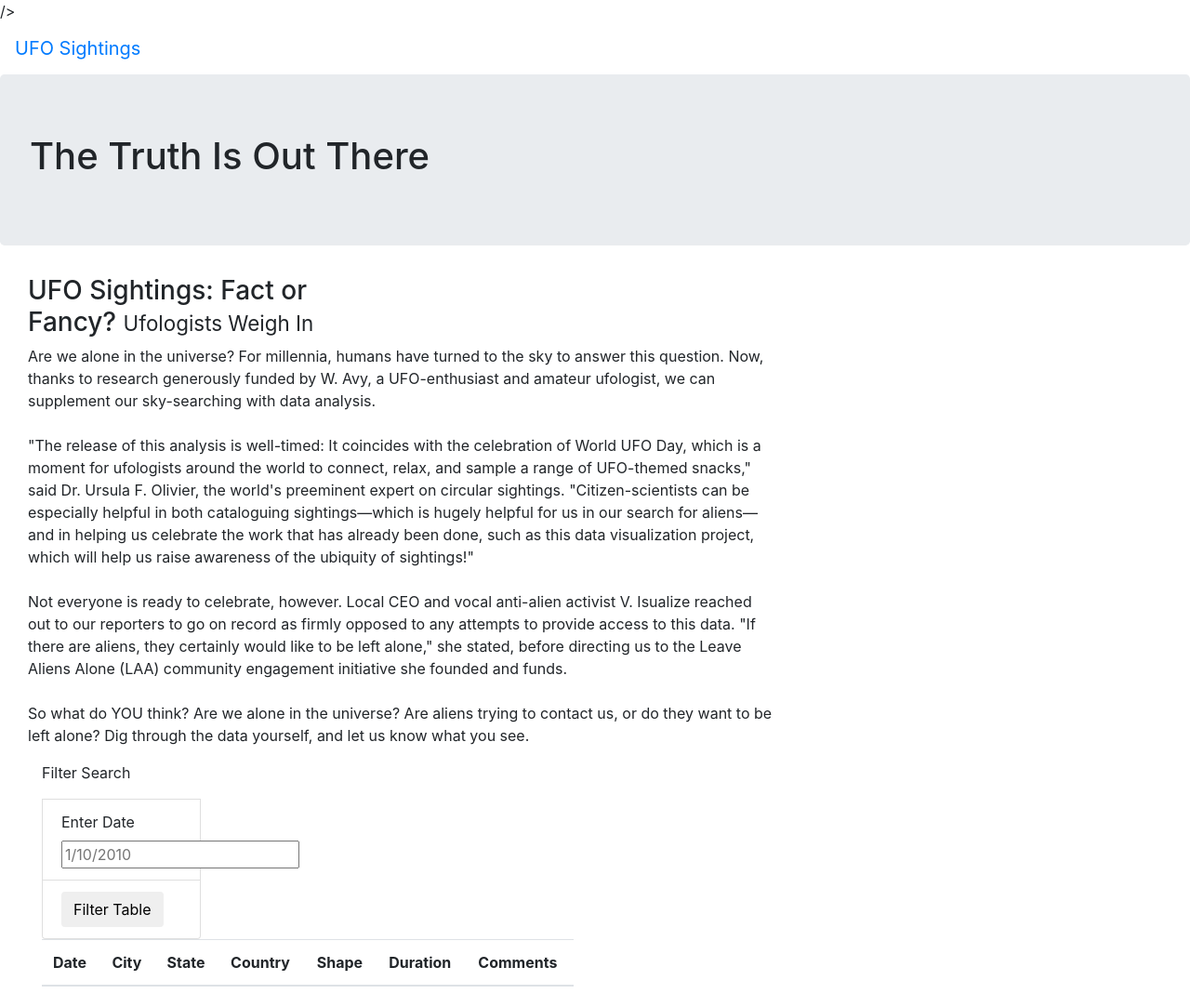
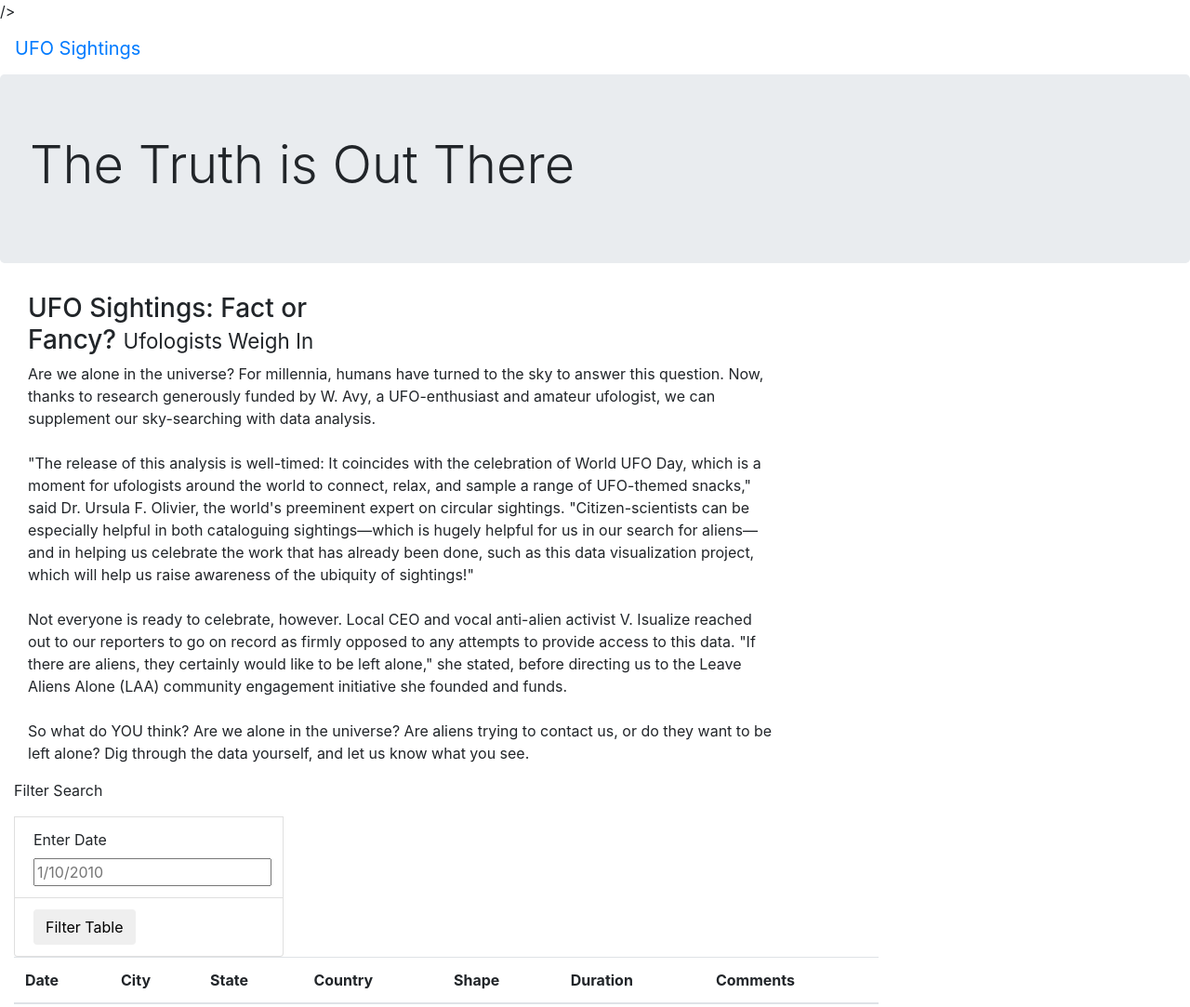
Before and after one commit to markrgeo/UFOs, a plain HTML site: page index.html in a window 1280 px wide. Shown: the whole page at 93% size. Drawn offline with nearby package versions, Linux system fonts and the light colour scheme.

Commit message:
Module work upload

```diff
--- a/index.html
+++ b/index.html
@@ -20,22 +20,24 @@
             <a class="navbar-brand" href="index.html">UFO Sightings</a>
           </nav>
           <div class="jumbotron">
-            <h1>The Truth Is Out There</h1>
+            <h1 class="display-4">The Truth is Out There</h1>
           </div>
           <div class="container-fluid">
+
             <div class="row">
             </div>
-            <div class="col-md-4">
+            <div class="col-md-4 article-title">
                 <h3>UFO Sightings: Fact or Fancy? <small>Ufologists Weigh In</small></h3>
 
             </div>
-            <div class="col-md-8">
+            <div class="col-md-8 article-p">
                 <p>
                     Are we alone in the universe? For millennia, humans have turned to the sky to answer this question. Now, thanks to research generously funded by W. Avy, a UFO-enthusiast and amateur ufologist, we can supplement our sky-searching with data analysis.<br><br>"The release of this analysis is well-timed: It coincides with the celebration of World UFO Day, which is a moment for ufologists around the world to connect, relax, and sample a range of UFO-themed snacks," said Dr. Ursula F. Olivier, the world's preeminent expert on circular sightings. "Citizen-scientists can be especially helpful in both cataloguing sightings—which is hugely helpful for us in our search for aliens—and in helping us celebrate the work that has already been done, such as this data visualization project, which will help us raise awareness of the ubiquity of sightings!"<br><br>Not everyone is ready to celebrate, however. Local CEO and vocal anti-alien activist V. Isualize reached out to our reporters to go on record as firmly opposed to any attempts to provide access to this data. "If there are aliens, they certainly would like to be left alone," she stated, before directing us to the Leave Aliens Alone (LAA) community engagement initiative she founded and funds.<br><br>So what do YOU think? Are we alone in the universe? Are aliens trying to contact us, or do they want to be left alone? Dig through the data yourself, and let us know what you see.
 
 
                   </p>
-
+             </div>
+                </div>
             <div class="col-md-3">
                 <form>
                     <p>Filter Search</p>
```
